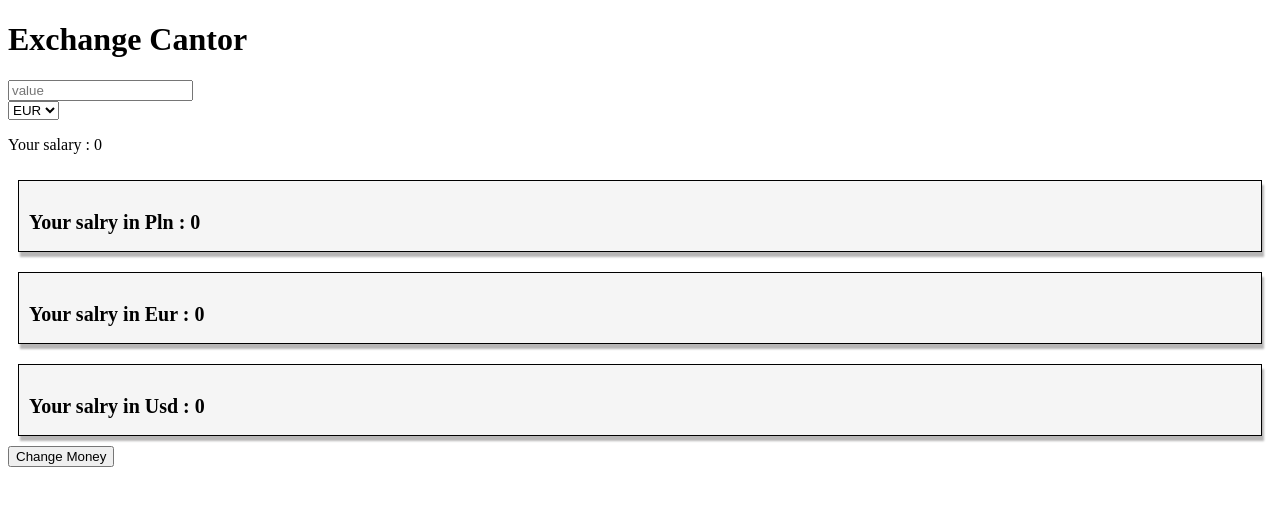
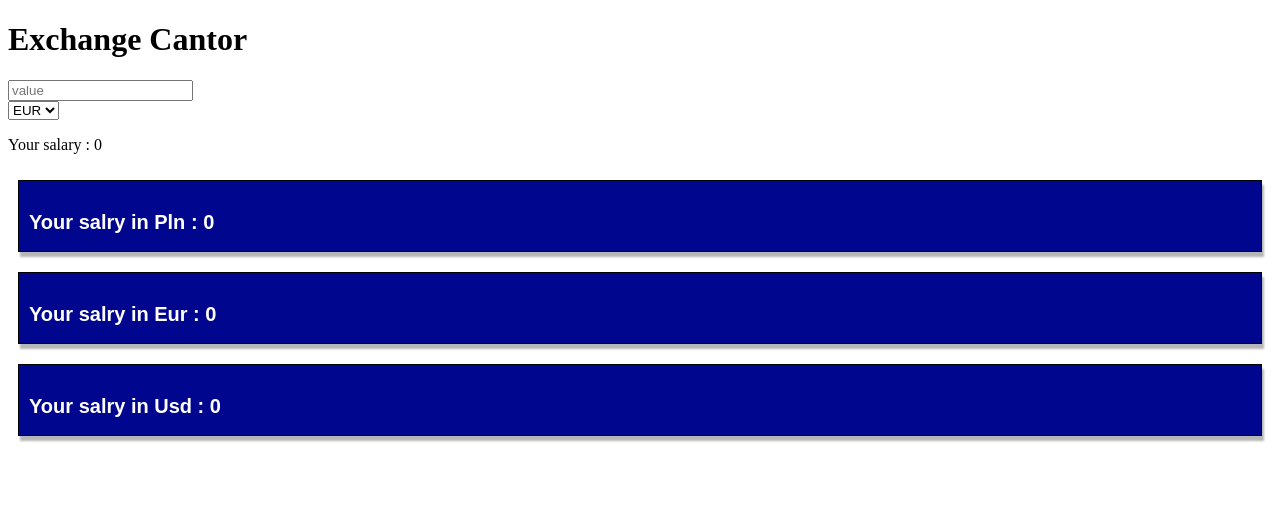
Before and after one commit to marcinoles87/exchangemoney, a React (Create React App) app: page / in a window 1280 px wide. Shown: the top 506 px of the page. Built offline with nearby package versions, Linux system fonts and the light colour scheme.

Commit message:
add input and function

```diff
--- a/src/App.css
+++ b/src/App.css
@@ -6,13 +6,14 @@
 }
 
 .money-container{
-
+    font-family: Arial, Helvetica, sans-serif;
     font-weight: bold;
     font-size: 20px;
     margin: 10px;
     padding: 10px;
     height: 50px;
-    background-color: whitesmoke;
+    color:white;
+    background-color: rgb(1, 6, 142);
     border: 1px solid black;
     box-shadow: 2px 5px 2px rgb(183, 182, 182);
 }
--- a/src/App.js
+++ b/src/App.js
@@ -49,6 +49,9 @@ function App() {
     const inputField = document.querySelector('input');
     console.log(inputField);
     inputField.value = '';
+    setValueEur(0);
+    setValuePln(0);
+    setValueUsd(0);
   }
 
 
@@ -92,7 +95,7 @@ function App() {
 
       </div>
 
-      <button>Change Money</button>
+
 
 
     </div>
```
